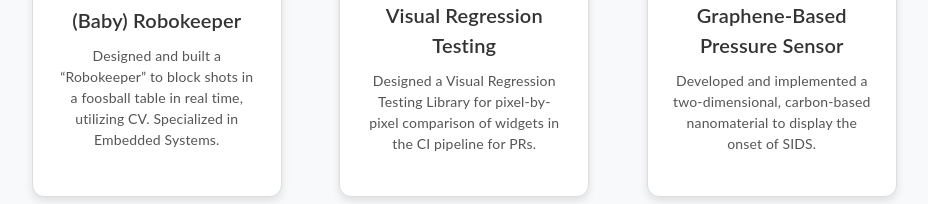
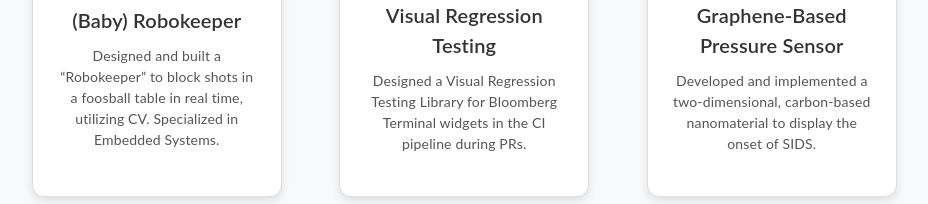
Before and after one commit to Sonyaal/sonyaalexis.dev, a React (Create React App) app: page / in a window 1280 px wide. Shown: the part 2808-3012 px from the top of the page, without its empty margins (22-950 px from the left). Built offline with nearby package versions, Linux system fonts and the light colour scheme.

Commit message:
fixing VRT description

```diff
--- a/src/components/Project.tsx
+++ b/src/components/Project.tsx
@@ -34,7 +34,7 @@ function Project() {
                         </div>
                         <div className="project-details">
                             <h2>Visual Regression Testing</h2>
-                            <p>Designed a Visual Regression Testing Library for pixel-by-pixel comparison of widgets in the CI pipeline for PRs.</p>
+                            <p>Designed a Visual Regression Testing Library for Bloomberg Terminal widgets in the CI pipeline during PRs.</p>
                         </div>
                     </div>
                 {/* </Link> */}
```
